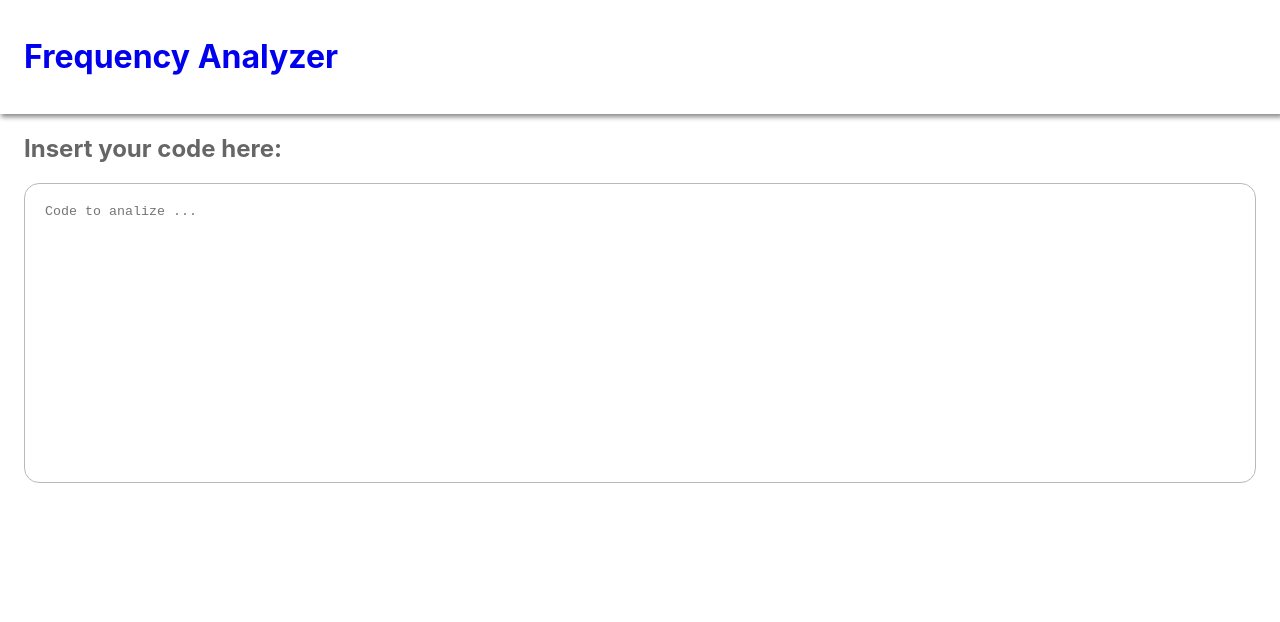
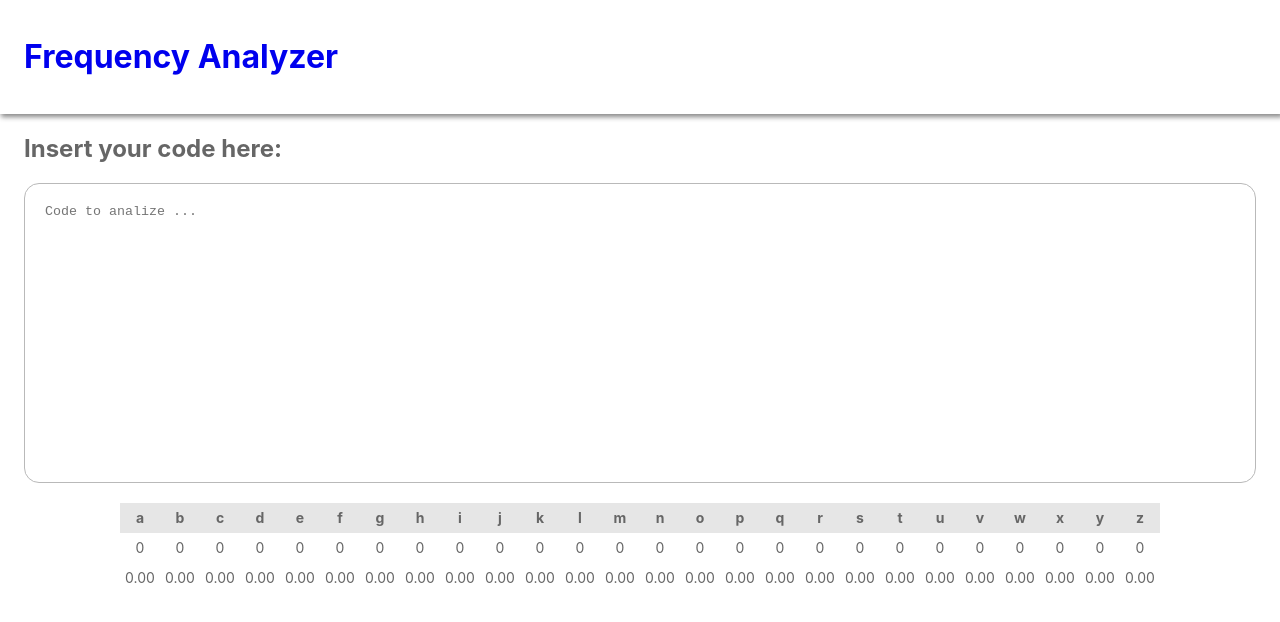
Before and after one commit to luca1388/frequency-analyzer, a React (Create React App) app: page / in a window 1280 px wide. Shown: the top 622 px of the page. Built offline with nearby package versions, Linux system fonts and the light colour scheme.

Commit message:
Added table with frequency

```diff
--- a/src/App.tsx
+++ b/src/App.tsx
@@ -1,15 +1,68 @@
-import './App.css';
-import Header from './components/Header/Header';
-import Layout from './components/Layout/Layout';
-import Message from './components/Message/Message';
+import { useCallback, useEffect, useState } from "react";
+import "./App.css";
+import Header from "./components/Header/Header";
+import Layout from "./components/Layout/Layout";
+import Message from "./components/Message/Message";
+import TableResult from "./components/TableResult/TableResult";
+
+export type Letters =
+  | "a"
+  | "b"
+  | "c"
+  | "d"
+  | "e"
+  | "f"
+  | "g"
+  | "h"
+  | "i"
+  | "j"
+  | "k"
+  | "l"
+  | "m"
+  | "n"
+  | "o"
+  | "p"
+  | "q"
+  | "r"
+  | "s"
+  | "t"
+  | "u"
+  | "v"
+  | "w"
+  | "x"
+  | "y"
+  | "z";
+
+export type Alphabet = {
+  [key in Letters]: number;
+};
+
+const initialFrequencies = { 'a': 0,'b': 0,'c': 0,'d': 0,'e': 0,'f': 0,'g': 0,'h': 0,'i': 0,'j': 0,'k': 0,'l': 0,'m': 0,'n': 0,'o': 0,'p': 0,'q': 0,'r': 0,'s': 0,'t': 0,'u': 0,'v': 0,'w': 0,'x': 0,'y': 0,'z': 0};
 
 function App() {
+  const [frequencies, setFrequencies] = useState<Alphabet>(initialFrequencies);
+  const [ messageLength, setMessageLength] = useState<number>(0);
+
+  const typeMessageHandler = useCallback((msg: string) => {
+    let updatedFrequencies: Alphabet = {...initialFrequencies};
+    Array.from(msg).forEach( (char) => {
+      typeof updatedFrequencies[char as Letters] !== 'undefined' ? updatedFrequencies[char as Letters]++ : updatedFrequencies[char as Letters] = 1;
+    });
+    setFrequencies(updatedFrequencies);
+    setMessageLength(msg.length);
+  }, []);
+
+  useEffect(() => {
+    console.log(messageLength);
+  }, [ messageLength]);
+
   return (
     <div className="App">
       <Header />
       <Layout>
         <h2>Insert your code here:</h2>
-        <Message />
+        <Message onType={typeMessageHandler} />
+        <TableResult frequencies={frequencies} messageLength={messageLength} />
       </Layout>
     </div>
   );
--- a/src/components/Message/Message.tsx
+++ b/src/components/Message/Message.tsx
@@ -1,8 +1,8 @@
-import { useCallback, useState } from "react";
+import { useCallback, useEffect, useState } from "react";
 import styled from "styled-components";
 
 interface MessageProps {
-  text?: string;
+  onType: (message: string) => void;
 }
 
 const Textarea = styled.textarea`
@@ -19,8 +19,9 @@ const Textarea = styled.textarea`
   }
 `;
 
-const Message: React.FC<MessageProps> = ({}) => {
-  const [text, setText] = useState<string>();
+const Message: React.FC<MessageProps> = ({ onType }) => {
+  const [text, setText] = useState<string>('');
+  const [char, setChar] = useState<string>('');
 
   const messageChangeHandler = useCallback(
     (event: React.ChangeEvent<HTMLTextAreaElement>) => {
@@ -28,6 +29,10 @@ const Message: React.FC<MessageProps> = ({}) => {
     },
     []
   );
+
+  useEffect(() => {
+      onType(text);
+  }, [text, onType]);
 
   return (
     <Textarea
--- /dev/null
+++ b/src/components/TableResult/TableResult.tsx
@@ -0,0 +1,69 @@
+import styled from "styled-components";
+import { Alphabet, Letters } from "../../App";
+
+interface TableResultProps {
+  frequencies: Alphabet;
+  messageLength: number;
+}
+
+const Table = styled.table`
+  font-size: 14px;
+  border-spacing: 0;
+  margin: 20px 0;
+`;
+const TableRow = styled.tr`
+    height: 30px;
+`;
+const TableRowHeader = styled(TableRow)`
+    background-color: #e6e6e6;
+`
+const TableCell = styled.td`
+    width: 40px;
+`;
+const Container = styled.div`
+  width: 100%;
+  display: flex;
+  flex-direction: column;
+  justify-content: center;
+  align-items: center;
+`;
+
+const TableResult: React.FC<TableResultProps> = ({
+  frequencies,
+  messageLength,
+}) => {
+  const table = Object.keys(frequencies);
+  console.log(messageLength);
+  return (
+    <Container>
+    <Table>
+      <tbody>
+        <TableRowHeader>
+          {/* <RowHeader>-</RowHeader> */}
+          {table.map((letter) => (
+            <th key={letter}>{letter as Letters}</th>
+          ))}
+        </TableRowHeader>
+        <TableRow>
+          {/* <RowHeader>#</RowHeader> */}
+          {table.map((letter) => (
+            <TableCell key={letter}>{frequencies[letter as Letters]}</TableCell>
+          ))}
+        </TableRow>
+        <TableRow>
+          {/* <RowHeader>F</RowHeader> */}
+          {table.map((letter) => (
+            <TableCell key={letter}>
+              {frequencies[letter as Letters]
+                ? (messageLength / frequencies[letter as Letters]).toFixed(2)
+                : 0.00.toFixed(2)}
+            </TableCell>
+          ))}
+        </TableRow>
+      </tbody>
+    </Table>
+    </Container>
+  );
+};
+
+export default TableResult;
--- a/src/index.css
+++ b/src/index.css
@@ -15,3 +15,7 @@ code {
 * {
   box-sizing: border-box;
 }
+
+table, th, td {
+  text-align: center;
+}
--- /dev/null
+++ b/src/react-app-env.d.ts
@@ -0,0 +1 @@
+/// <reference types="react-scripts" />
```
